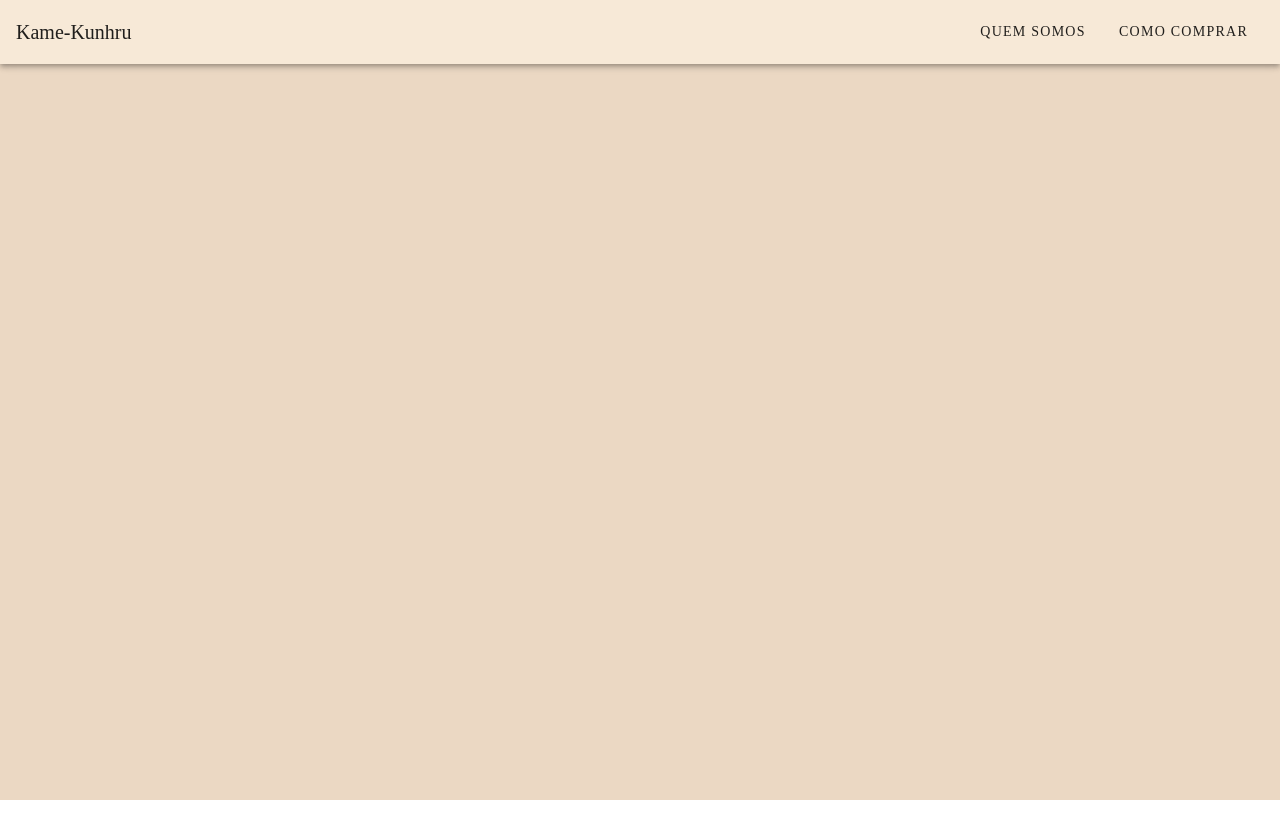
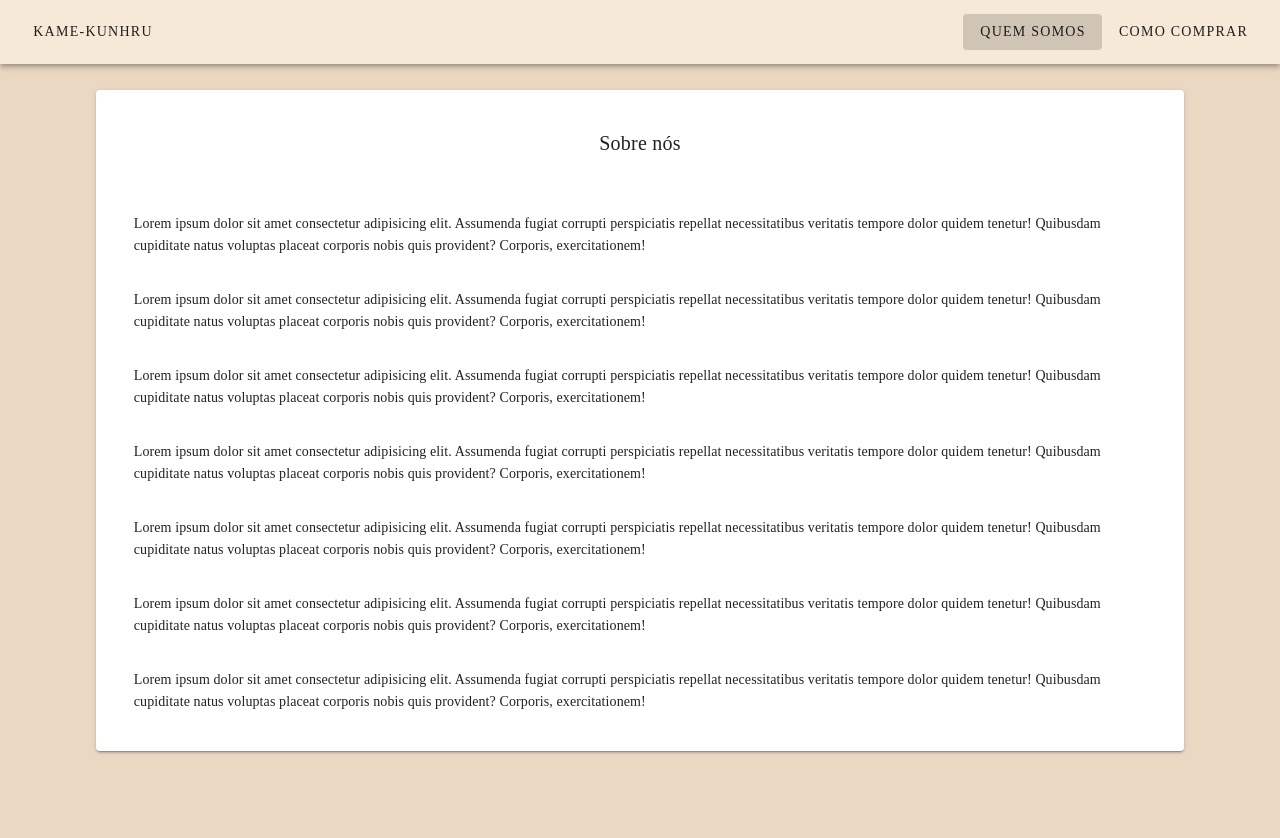
Before and after one commit to Init-soga/projetoabex, a Nuxt app: page /como-comprar in a window 1280 px wide. Before the commit the page ends 800 px from the top, so only its background shows below. Built offline with nearby package versions, Linux system fonts and the light colour scheme.

Commit message:
Aba como comprar e navbar atualizada

```diff
--- /dev/null
+++ b/components/footer.vue
@@ -0,0 +1,9 @@
+<template>
+  <div></div>
+</template>
+
+<script>
+export default {}
+</script>
+
+<style lang="scss" scoped></style>
--- a/layouts/default.vue
+++ b/layouts/default.vue
@@ -1,9 +1,9 @@
 <template>
   <div class="mainLayout">
     <v-app-bar color="#F7E9D7">
-      <v-app-bar-title>Kame-Kunhru</v-app-bar-title>
+      <v-btn text nuxt to="/" depressed>Kame-Kunhru</v-btn>
       <v-spacer></v-spacer>
-      <v-btn text>Quem somos</v-btn>
+      <v-btn text nuxt to="/como-comprar">Quem somos</v-btn>
       <v-btn text>Como comprar</v-btn>
     </v-app-bar>
     <Nuxt />
@@ -18,6 +18,6 @@ export default {}
 .mainLayout{
   background-color: #EBD8C3;
   min-height: 100vh;
-  height: 100%;
+  height: 100vh + 5vh;
 }
 </style>
--- /dev/null
+++ b/pages/como-comprar.vue
@@ -0,0 +1,78 @@
+<template>
+  <div>
+    <div class="cardContainer">
+      <v-card height="auto" width="85vw">
+        <div class="tituloCard">
+        <v-card-title>Sobre nós</v-card-title>
+        </div>
+        <div class="textCard">
+        <v-card-text
+          >Lorem ipsum dolor sit amet consectetur adipisicing elit. Assumenda
+          fugiat corrupti perspiciatis repellat necessitatibus veritatis tempore
+          dolor quidem tenetur! Quibusdam cupiditate natus voluptas placeat
+          corporis nobis quis provident? Corporis, exercitationem!</v-card-text
+        >
+        <v-card-text
+          >Lorem ipsum dolor sit amet consectetur adipisicing elit. Assumenda
+          fugiat corrupti perspiciatis repellat necessitatibus veritatis tempore
+          dolor quidem tenetur! Quibusdam cupiditate natus voluptas placeat
+          corporis nobis quis provident? Corporis, exercitationem!</v-card-text
+        >
+        <v-card-text
+          >Lorem ipsum dolor sit amet consectetur adipisicing elit. Assumenda
+          fugiat corrupti perspiciatis repellat necessitatibus veritatis tempore
+          dolor quidem tenetur! Quibusdam cupiditate natus voluptas placeat
+          corporis nobis quis provident? Corporis, exercitationem!</v-card-text
+        >
+        <v-card-text
+          >Lorem ipsum dolor sit amet consectetur adipisicing elit. Assumenda
+          fugiat corrupti perspiciatis repellat necessitatibus veritatis tempore
+          dolor quidem tenetur! Quibusdam cupiditate natus voluptas placeat
+          corporis nobis quis provident? Corporis, exercitationem!</v-card-text
+        >
+        <v-card-text
+          >Lorem ipsum dolor sit amet consectetur adipisicing elit. Assumenda
+          fugiat corrupti perspiciatis repellat necessitatibus veritatis tempore
+          dolor quidem tenetur! Quibusdam cupiditate natus voluptas placeat
+          corporis nobis quis provident? Corporis, exercitationem!</v-card-text
+        >
+        <v-card-text
+          >Lorem ipsum dolor sit amet consectetur adipisicing elit. Assumenda
+          fugiat corrupti perspiciatis repellat necessitatibus veritatis tempore
+          dolor quidem tenetur! Quibusdam cupiditate natus voluptas placeat
+          corporis nobis quis provident? Corporis, exercitationem!</v-card-text
+        >
+        <v-card-text
+          >Lorem ipsum dolor sit amet consectetur adipisicing elit. Assumenda
+          fugiat corrupti perspiciatis repellat necessitatibus veritatis tempore
+          dolor quidem tenetur! Quibusdam cupiditate natus voluptas placeat
+          corporis nobis quis provident? Corporis, exercitationem!</v-card-text
+        >
+        </div>
+      </v-card>
+    </div>
+  </div>
+</template>
+
+<script>
+export default {}
+</script>
+
+<style lang="scss" scoped>
+.cardContainer {
+  display: flex;
+  justify-content: center;
+  margin: 2%;
+  height: auto;
+}
+
+.textCard{
+    padding: 2%;
+}
+
+.tituloCard{
+    display: flex;
+    justify-content: center;
+    padding-top: 2%;
+}
+</style>
--- a/pages/rota2.vue
+++ /dev/null
@@ -1,15 +0,0 @@
-<template>
-    <div>
-        <h1>rota2</h1>
-    </div>
-</template>
-
-<script>
-    export default {
-
-    }
-</script>
-
-<style lang="scss" scoped>
-
-</style>
```
